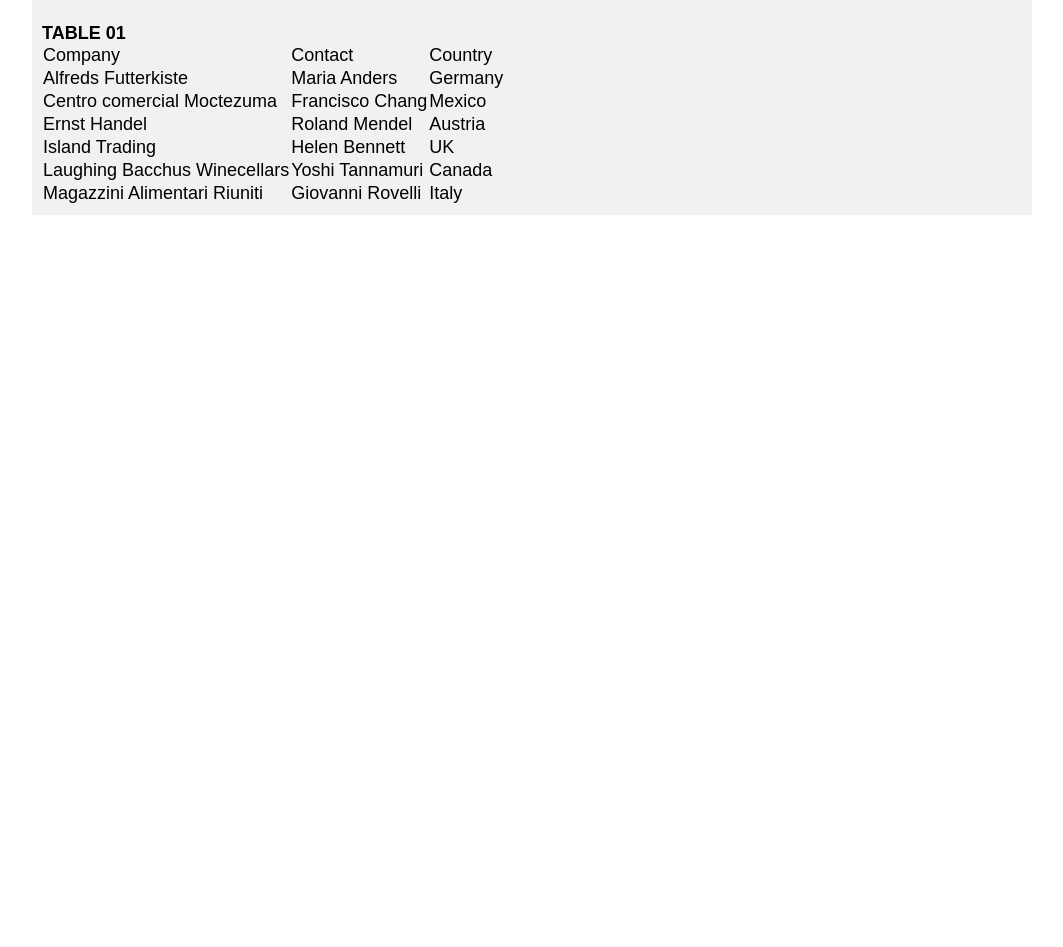
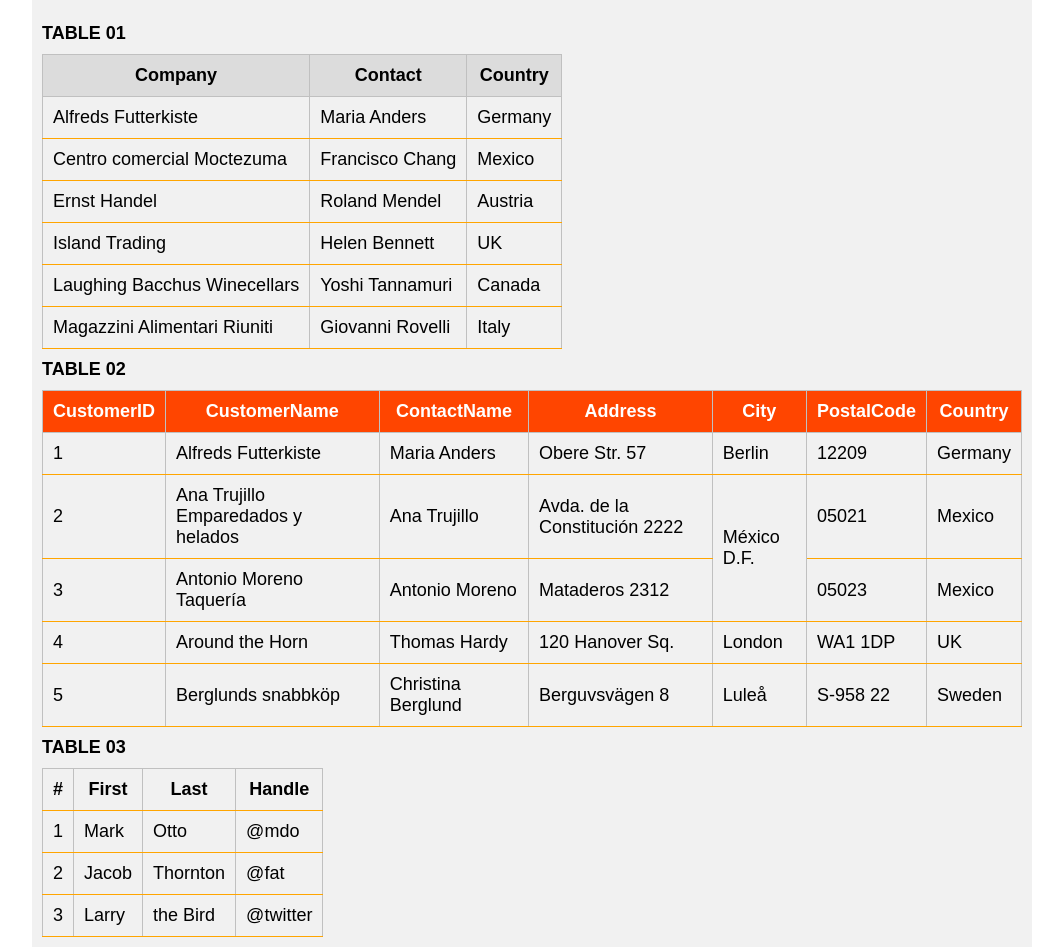
Before and after one commit to SerhiyAndryeyev/ITGid-HTML, a plain HTML site: page 04/html_04/unit_04/index.html in a window 1280 px wide. Shown: the part 500-1447 px from the top of the page, without its empty margins (108-1171 px from the left). Before the commit the page ends 800 px from the top, so only its background shows below. Drawn offline with Linux system fonts and the light colour scheme.

Commit message:
add tables

```diff
--- a/04/html_04/unit_04/css/style.css
+++ b/04/html_04/unit_04/css/style.css
@@ -14,7 +14,8 @@ table {
   max-width: 100%;
 }
 
-.site-header h1, .site-header h2 {
+.site-header h1,
+.site-header h2 {
   color: #222;
   font-size: 26px;
   text-align: center;
@@ -34,9 +35,9 @@ table {
   text-decoration: none;
 }
 
-
 h1 {
   text-transform: uppercase;
+  margin: 10px auto 10px 0;
 }
 
 .container {
@@ -46,3 +47,24 @@ h1 {
   background: #f1f1f1;
   padding: 10px;
 }
+
+th,
+td {
+  border: 1px solid #c0c0c0;
+  padding: 10px;
+}
+
+.header-table {
+  background-color: #dcdcdc;
+}
+
+.header-table-2 {
+  background-color: orangered;
+  color: white;
+  font-weight: 400;
+}
+
+.line-table th,
+td {
+  border-bottom: 1px solid orange;
+}
--- a/04/html_04/unit_04/index.html
+++ b/04/html_04/unit_04/index.html
@@ -19,10 +19,10 @@
          <!--ваши таблицы тут-->
          <h1>TABLE 01</h1>
          <table id="customers">
-            <tr>
-               <td>Company</td>
-               <td>Contact</td>
-               <td>Country</td>
+            <tr class="header-table">
+               <th>Company</th>
+               <th>Contact</th>
+               <th>Country</th>
             </tr>
             <tr>
                <td>Alfreds Futterkiste</td>
@@ -55,6 +55,94 @@
                <td>Italy</td>
             </tr>
          </table>
+         <!-- TABLE 02 -->
+         <h1>TABLE 02</h1>
+         <table class="users">
+            <tr class="header-table-2">
+               <th>CustomerID</th>
+               <th>CustomerName</th>
+               <th>ContactName</th>
+               <th>Address</th>
+               <th>City</th>
+               <th>PostalCode</th>
+               <th>Country</th>
+            </tr>
+            <tr>
+               <td>1</td>
+               <td>Alfreds Futterkiste</td>
+               <td>Maria Anders</td>
+               <td>Obere Str. 57</td>
+               <td>Berlin</td>
+               <td>12209</td>
+               <td>Germany</td>
+            </tr>
+            <tr>
+               <td>2</td>
+               <td>Ana Trujillo Emparedados y helados</td>
+               <td>Ana Trujillo</td>
+               <td>Avda. de la Constitución 2222</td>
+               <td rowspan="2">México D.F.</td>
+               <td>05021</td>
+               <td>Mexico</td>
+            </tr>
+            <tr>
+               <td>3</td>
+               <td>Antonio Moreno Taquería</td>
+               <td>Antonio Moreno</td>
+               <td>Mataderos 2312</td>
+               <td>05023</td>
+               <td>Mexico</td>
+            </tr>
+            <tr>
+               <td>4</td>
+               <td>Around the Horn</td>
+               <td>Thomas Hardy</td>
+               <td>120 Hanover Sq.</td>
+               <td>London</td>
+               <td>WA1 1DP</td>
+               <td>UK</td>
+            </tr>
+            <tr>
+               <td>5</td>
+               <td>Berglunds snabbköp</td>
+               <td>Christina Berglund</td>
+               <td>Berguvsvägen 8</td>
+               <td>Luleå</td>
+               <td>S-958 22</td>
+               <td>Sweden</td>
+            </tr>
+         </table>
+         <!-- TABLE 03 -->
+         <h1>TABLE 03</h1>
+         <table class="line-table">
+            <colgroup>
+               <col style="font-weight:800">
+            </colgroup>
+            <tr>
+               <th>#</th>
+               <th>First</th>
+               <th>Last</th>
+               <th>Handle</th>
+            </tr>
+            <tr>
+               <td>1</td>
+               <td>Mark</td>
+               <td>Otto</td>
+               <td>@mdo</td>
+            </tr>
+            <tr>
+               <td>2</td>
+               <td>Jacob</td>
+               <td>Thornton</td>
+               <td>@fat</td>
+            </tr>
+            <tr>
+               <td>3</td>
+               <td>Larry</td>
+               <td>the Bird</td>
+               <td>@twitter</td>
+            </tr>
+         </table>
 
       </div>
 
--- a/04/lesson-4-code/app/main.js
+++ b/04/lesson-4-code/app/main.js
@@ -1,3 +1,7 @@
 const variable = 35;
 
 (showLog) => console.log(variable);
+
+while (September13) {
+happyProgramersDay(256);
+ }
```
Lines whose indentation alone changed are shown as unchanged.
